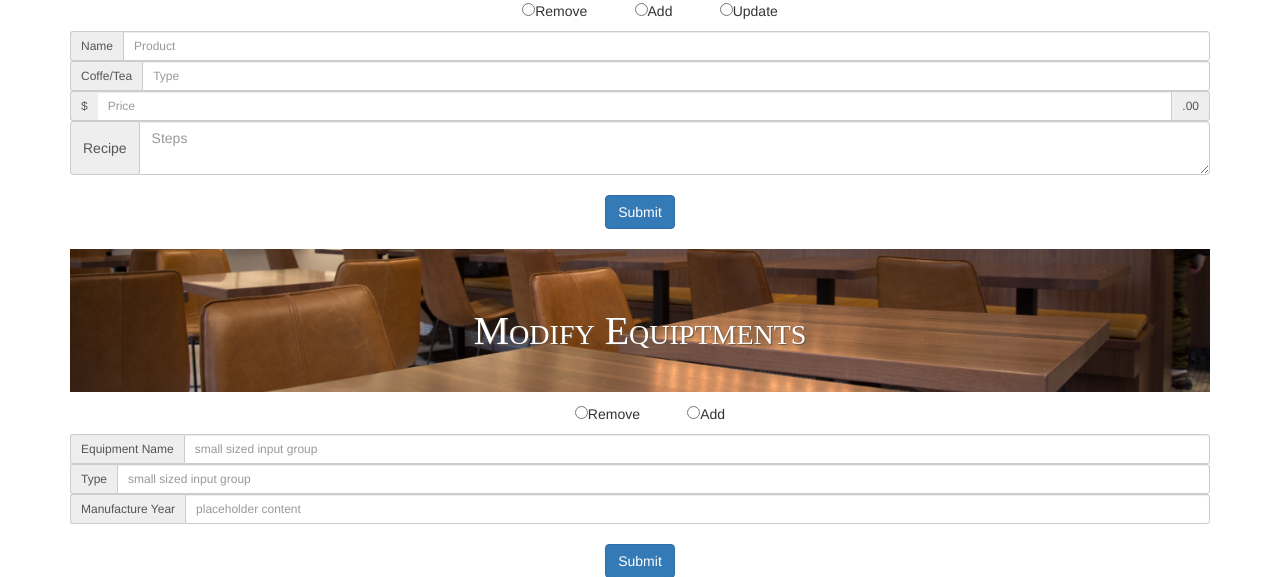
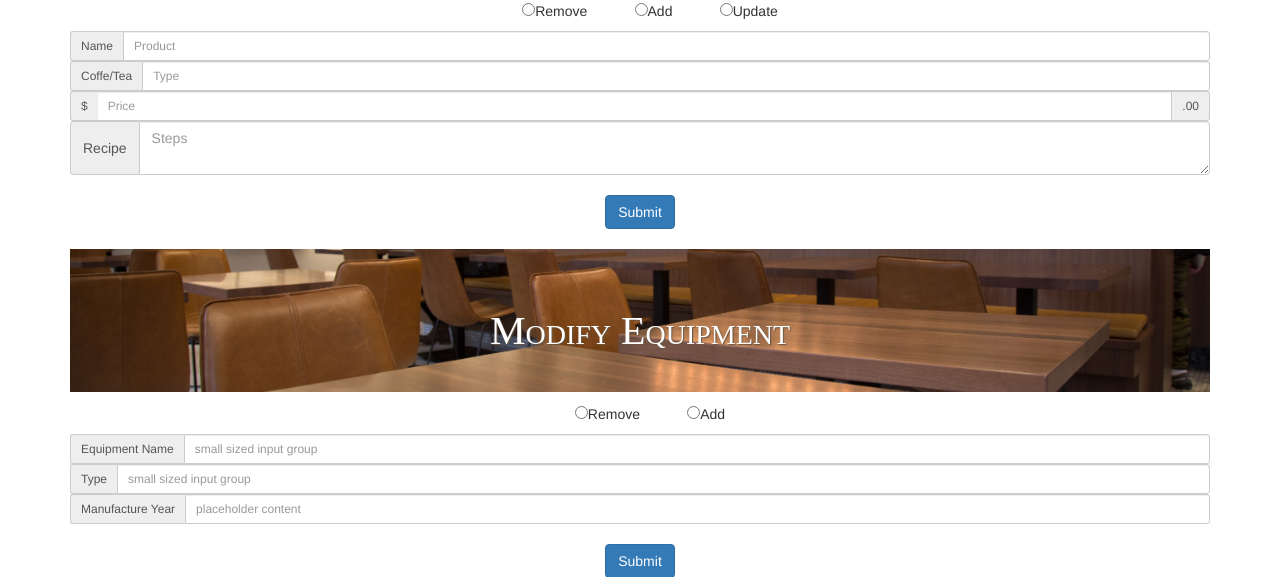
Before and after one commit to eayuban/Coffee_Shop_Database, a PHP site: page /modifypage.php in a window 1280 px wide. Shown: the part 504-1081 px from the top of the page. Run offline with PHP 8.4, Linux system fonts and the light colour scheme; some libraries are stand-ins or nearby versions.

Commit message:
Update modifypage.php

```diff
--- a/CoffeeShop/modifypage.php
+++ b/CoffeeShop/modifypage.php
@@ -101,7 +101,7 @@
                 </div>
                 <div class="row" id="modman">
                     <div class="col-lg-12 page-header text-center">
-                        <h2 class="sub">Modify Equiptments</h2>
+                        <h2 class="sub">Modify Equipment</h2>
                     </div>
                 </div>
                 <form action="addRemoveMachinery.php" id="form2" name="form2" method="post">
```
